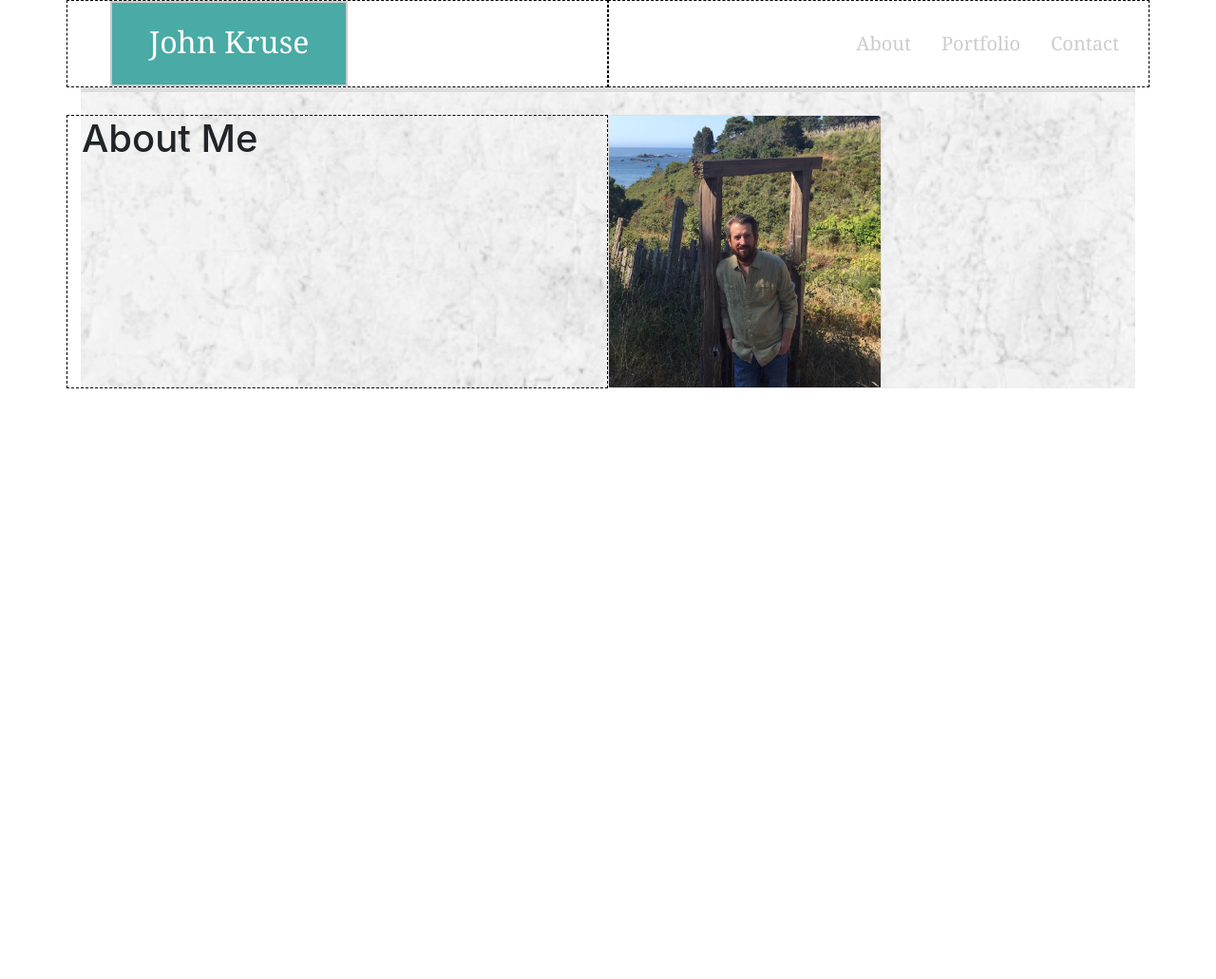
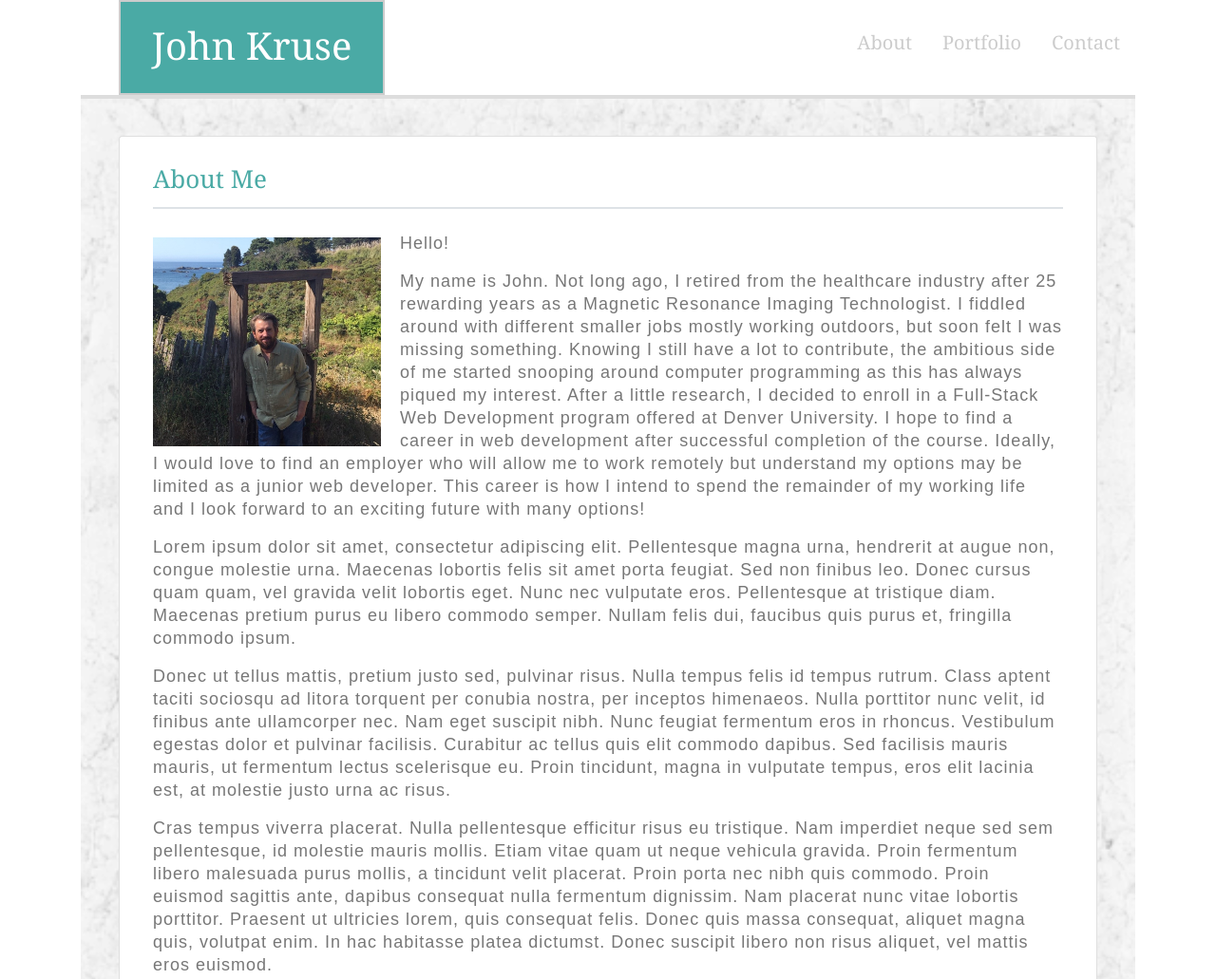
Before and after one commit to KruseJohn/Bootstrap-Portfolio, a plain HTML site: page index.html in a window 1280 px wide. Shown: the top 1031 px of the page at 95% size. Before the commit the page ends 800 px from the top, so only its background shows below. Drawn offline with nearby package versions, Linux system fonts and the light colour scheme.

Commit message:
11-20-18

```diff
--- a/assets/css/BPabout.css
+++ b/assets/css/BPabout.css
@@ -1,18 +1,13 @@
-
-
-
-
-
 
 .name {
     font-family: Georgia, 'Times New Roman', Times, serif;
     background-color: #4aaaa5;
     color: #ffffff;
-    width: 250px; height: 90px;
+    width: 280px; height: 100px;
     border: 2px solid #cccccc;
     text-align: center;
     padding-top: 22px;
-    margin-left: 30px;
+    margin-left: 40px;
 }
 
 .nav-item {
@@ -33,8 +28,40 @@ a {color: #cccccc;}
 a:link {text-decoration: none;}
 
 .background {
-    background-image: url("../images/rockywall2.png");
-    background-size: cover;
-    background-repeat: no-repeat;
-    border-top: 5px solid #dddddd;
+    background-size: contain;
+    background-attachment: fixed;
+    border-top: 4px solid #dddddd;
 }
+
+.card {
+    margin: 15px 40px;
+    padding: 5px 15px 0px 15px;
+}
+
+.about {
+    color: #4aaaa5;
+    font-family: Georgia, 'Times New Roman', Times, serif;
+    font-size: 26px;
+    border-bottom: 4px #dddddd;
+    margin-bottom: 10px;
+}
+
+.float-left {
+    padding-top: 20px;
+    width: 240px; height: 240px;
+    margin-right: 20px;
+    margin-top: 10px;
+}
+
+.bio {
+    font-family: Arial, Helvetica, sans-serif;
+    color: #777777;
+    font-size: 18px;
+    line-height: 24px;
+    letter-spacing: 1px;
+}
+
+.footer-container {
+    height: 70px;
+    border-top: 8px solid #4aaaa5;
+}
--- a/index.html
+++ b/index.html
@@ -8,17 +8,18 @@
 </head>
 
 <body>
+
     <div class="container">
 
-        <div class="row">   <!--row 1 nav bar-->
+        <div class="nav" style="background-color: #ffffff">   <!--row 1 nav bar-->
 
-            <div class="col-md-6" style="border: 1px dashed black">
+            <div class="col-md-4" style="padding: 0;">
                     <div class="name">
-                        <h2>John Kruse</h2>
+                        <h1>John Kruse</h1>
                     </div>
             </div>
 
-            <div class="col-md-6" style="border: 1px dashed black">
+            <div class="col-md-8" style="padding: 0;">
                 <ul class="nav justify-content-end">
                     <li class="nav-item">
                         <a class="nav-link" href="#">About</a>
@@ -36,29 +37,55 @@
         </div>
 
         <div class="background" style="background-image: url(assets/images/rockywall2.png)">
+
             <br>
-                <div class="row">   <!--about me-->
 
-                    <div class="col-md-6" style="border: 1px dashed black">
+            <div class="card" style="background-color: #ffffff">   <!--about me-->
 
-                       <div class="about">
-                            <h1>About Me</h1>
-                        </div>
+                <div class="card-body">
+                    <div class="about"><a>About Me</a></div>
 
+                    <div class="border"></div>
+
+                    <img src="assets/images/john2(2).jpg" class="float-left" alt="John Kruse" width="14rem">
+                        <br>
+                    <div class="bio">
+                        <p>Hello!</p>  <p>My name is John.  Not long ago, I retired from the healthcare industry after 25 rewarding years
+                        as a Magnetic Resonance Imaging Technologist.  I fiddled around with different smaller jobs mostly working
+                        outdoors, but soon felt I was missing something.  Knowing I still have a lot to contribute, the ambitious side of
+                        me started snooping around computer programming as this has always piqued my interest.  After a little research, I
+                        decided to enroll in a Full-Stack Web Development program offered at Denver University.  I hope to find a career
+                        in web development after successful completion of the course.  Ideally, I would love to find an employer who will
+                        allow me to work remotely but understand my options may be limited as a junior web developer.  This career is how I
+                        intend to spend the remainder of my working life and I look forward to an exciting future with many options!
+                        </p>
+                        <p>Lorem ipsum dolor sit amet, consectetur adipiscing elit. Pellentesque magna urna, hendrerit at augue non, congue molestie urna. Maecenas lobortis felis sit amet porta feugiat. Sed non finibus leo. Donec cursus quam quam, vel gravida velit lobortis eget. Nunc nec vulputate eros. Pellentesque at tristique diam. Maecenas pretium purus eu libero commodo semper. Nullam felis dui, faucibus quis purus et, fringilla commodo ipsum.</p>
+
+                        <p>Donec ut tellus mattis, pretium justo sed, pulvinar risus. Nulla tempus felis id tempus rutrum. Class aptent taciti sociosqu ad litora torquent per conubia nostra, per inceptos himenaeos. Nulla porttitor nunc velit, id finibus ante ullamcorper nec. Nam eget suscipit nibh. Nunc feugiat fermentum eros in rhoncus. Vestibulum egestas dolor et pulvinar facilisis. Curabitur ac tellus quis elit commodo dapibus. Sed facilisis mauris mauris, ut fermentum lectus scelerisque eu. Proin tincidunt, magna in vulputate tempus, eros elit lacinia est, at molestie justo urna ac risus.</p>
+
+                        <p>Cras tempus viverra placerat. Nulla pellentesque efficitur risus eu tristique. Nam imperdiet neque sed sem pellentesque, id molestie mauris mollis. Etiam vitae quam ut neque vehicula gravida. Proin fermentum libero malesuada purus mollis, a tincidunt velit placerat. Proin porta nec nibh quis commodo. Proin euismod sagittis ante, dapibus consequat nulla fermentum dignissim. Nam placerat nunc vitae lobortis porttitor. Praesent ut ultricies lorem, quis consequat felis. Donec quis massa consequat, aliquet magna quis, volutpat enim. In hac habitasse platea dictumst. Donec suscipit libero non risus aliquet, vel mattis eros euismod.</p>
+
+                        <p>Fusce imperdiet semper risus, non mollis augue vulputate quis. Nunc quis urna a augue congue imperdiet. In accumsan tempor velit, nec elementum nisl rutrum a. Fusce sodales, sem id rutrum sollicitudin, nisi purus tempor felis, vel semper ante nulla a ligula. Aliquam erat volutpat. Nullam tincidunt mi et nunc porta posuere. Fusce egestas est urna, non aliquam tortor luctus id.</p>
+
+                        <p>In efficitur pellentesque lobortis. Sed ac lorem at felis iaculis facilisis. Nam maximus nisl ut sollicitudin accumsan. Phasellus venenatis, eros in dictum porta, urna elit dictum nisi, vitae convallis diam est tincidunt sem. Donec sed odio et mauris ultrices varius. Praesent tincidunt enim at augue mollis, nec imperdiet sem cursus. Duis hendrerit, lectus sit amet tempus imperdiet, nisi massa volutpat nulla, gravida lacinia tellus diam eget tellus. Sed eget orci in velit tempus hendrerit id sed neque. Etiam congue quis tellus id rutrum. Donec pretium aliquam lorem sed imperdiet. Proin eu placerat purus, vestibulum placerat turpis. Quisque venenatis tincidunt mattis.</p>
                     </div>
-
-                    <div class="card" style="width: 18rem;">
-                            <img class="card-img-top" src="assets/images/john2(2).jpg" alt="John Kruse">
 
                 </div>
 
+            </div>
+
+            <br>
+
         </div>
+                            <!--footer-->
 
+            <footer class="footer">
 
+                <div class="col-md-12" style="padding: 0;">
+                    <div class="footer-container" style="background-color: #666666"></div>
+                </div>
 
-            <div class="row">   <!--footer-->
-
-            </div>
+            </footer>
 
     </div>
 
```
